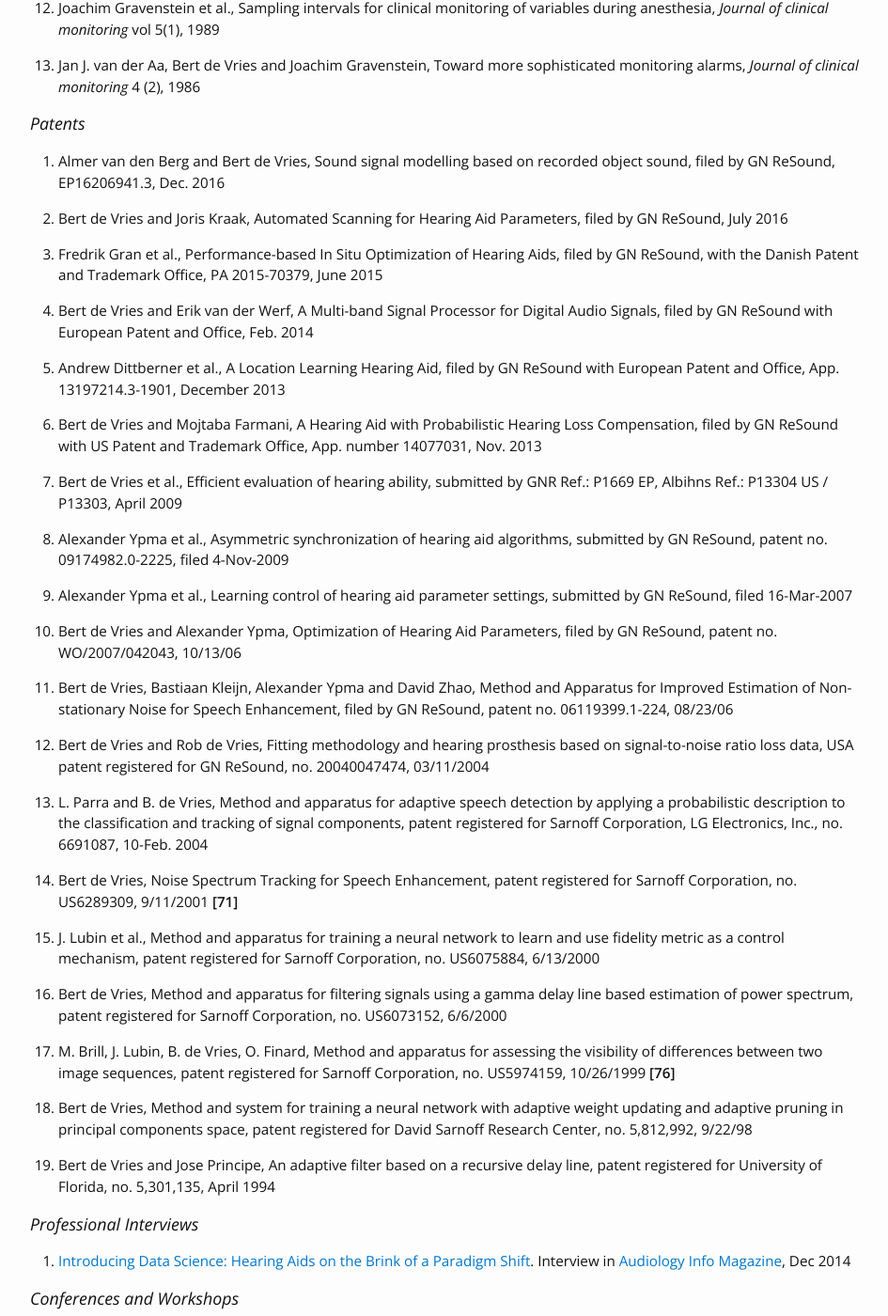
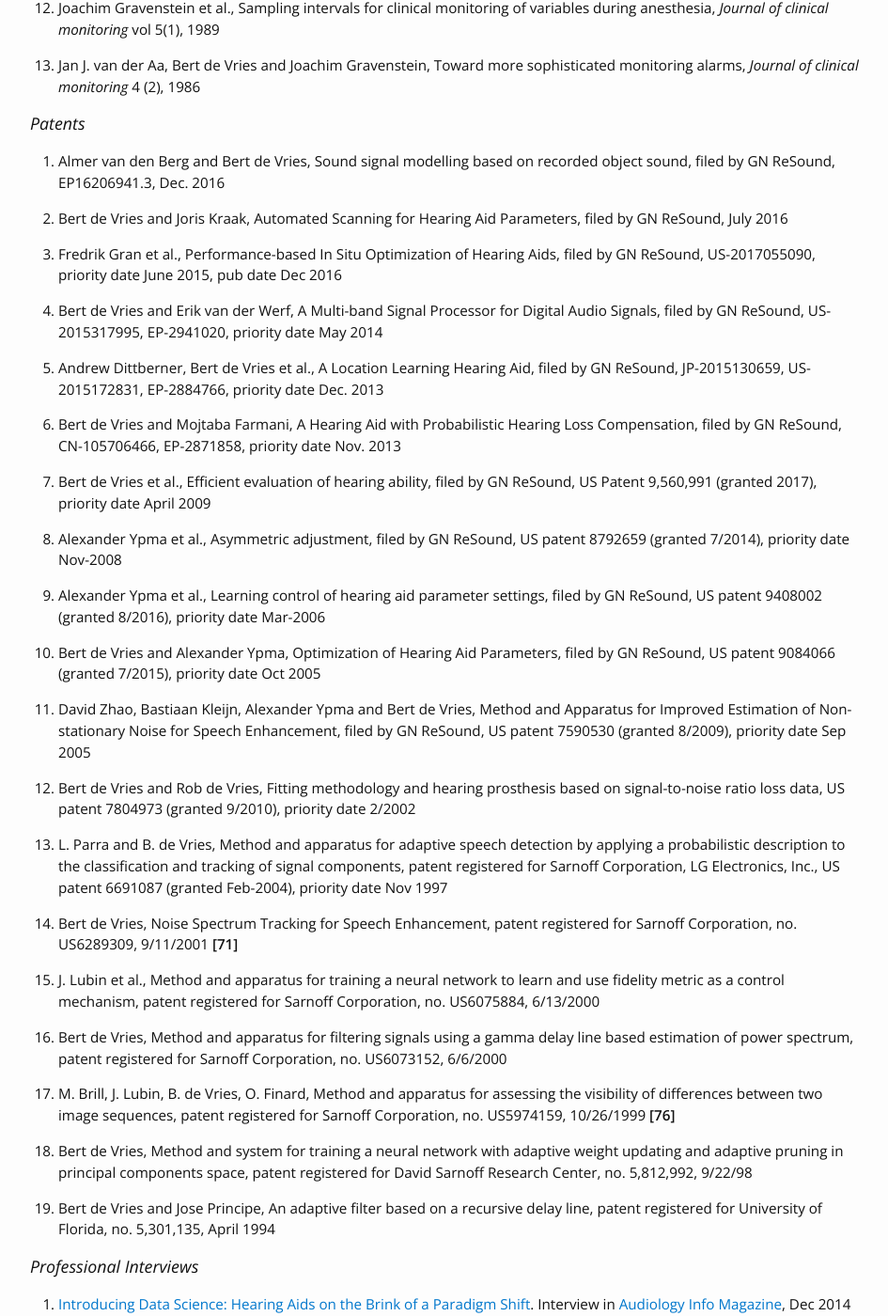
Before and after one commit to bertdv/bertdv.github.io, a Jekyll site: the page built from cv/bdevries-cv.md, in a window 1280 px wide and 1400 px high, scrolled down 6321 px. Shown: the whole window at 94% size, without its empty margins (163-1108 px from the left). Built offline with Jekyll 4.4.1, drawn with Linux system fonts in a browser that asks for light colours; some web fonts are replaced; our own code applies the rules of GitHub Pages for plain Markdown files.

Commit message:
updated CV w patents

```diff
--- a/cv/bdevries-cv.md
+++ b/cv/bdevries-cv.md
@@ -306,28 +306,27 @@
 
 1. Bert de Vries and Joris Kraak, Automated Scanning for Hearing Aid Parameters, filed by GN ReSound, July 2016
 
-1. Fredrik Gran et al., Performance-based In Situ Optimization of Hearing Aids, filed by GN ReSound, with the Danish Patent and Trademark Office, PA 2015-70379, June 2015
+1. Fredrik Gran et al., Performance-based In Situ Optimization of Hearing Aids, filed by GN ReSound, US-2017055090, priority date June 2015, pub date Dec 2016
 
-1. Bert de Vries and Erik van der Werf, A Multi-band Signal Processor for Digital Audio Signals, filed by GN ReSound with European Patent and Office, Feb. 2014
+1. Bert de Vries and Erik van der Werf, A Multi-band Signal Processor for Digital Audio Signals, filed by GN ReSound, US-2015317995, EP-2941020, priority date May 2014
 
-1. Andrew Dittberner et al., A Location Learning Hearing Aid, filed by GN ReSound with European Patent and Office, App. 13197214.3-1901, December 2013
+1. Andrew Dittberner, Bert de Vries et al., A Location Learning Hearing Aid, filed by GN ReSound, JP-2015130659, US-2015172831, EP-2884766, priority date Dec. 2013
 
-1. Bert de Vries and Mojtaba Farmani, A Hearing Aid with Probabilistic Hearing Loss Compensation, filed by GN ReSound with US Patent and Trademark Office, App. number 14077031, Nov. 2013
+1. Bert de Vries and Mojtaba Farmani, A Hearing Aid with Probabilistic Hearing Loss Compensation, filed by GN ReSound, CN-105706466, EP-2871858, priority date Nov. 2013
 
-1. Bert de Vries et al., Efficient evaluation of hearing ability, submitted by GNR Ref.: P1669 EP, Albihns Ref.: P13304 US / P13303, April 2009
+1. Bert de Vries et al., Efficient evaluation of hearing ability, filed by GN ReSound,  US Patent 9,560,991 (granted 2017), priority date April 2009
 
-1. Alexander Ypma et al., Asymmetric synchronization of hearing aid algorithms, submitted by GN ReSound, patent no. 09174982.0-2225, filed 4-Nov-2009
+1. Alexander Ypma et al., Asymmetric adjustment, filed by GN ReSound, US patent 8792659 (granted 7/2014), priority date Nov-2008
 
-1. Alexander Ypma et al., Learning control of hearing aid parameter settings, submitted by GN ReSound, filed 16-Mar-2007
+1. Alexander Ypma et al., Learning control of hearing aid parameter settings, filed by GN ReSound, US patent 9408002 (granted 8/2016), priority date Mar-2006
 
-1. Bert de Vries and Alexander Ypma, Optimization of Hearing Aid Parameters, filed by GN ReSound, patent no. WO/2007/042043, 10/13/06
+1. Bert de Vries and Alexander Ypma, Optimization of Hearing Aid Parameters, filed by GN ReSound, US patent 9084066 (granted 7/2015), priority date Oct 2005
 
-1. Bert de Vries, Bastiaan Kleijn, Alexander Ypma and David Zhao, Method and Apparatus for Improved Estimation of Non-stationary Noise for Speech Enhancement, filed by GN ReSound, patent no. 06119399.1-224, 08/23/06
+1. David Zhao, Bastiaan Kleijn, Alexander Ypma and Bert de Vries, Method and Apparatus for Improved Estimation of Non-stationary Noise for Speech Enhancement, filed by GN ReSound, US patent 7590530 (granted 8/2009), priority date Sep 2005
 
-1. Bert de Vries and Rob de Vries, Fitting methodology and hearing prosthesis based on signal-to-noise ratio loss data, USA patent registered for
-GN ReSound, no. 20040047474, 03/11/2004
+1. Bert de Vries and Rob de Vries, Fitting methodology and hearing prosthesis based on signal-to-noise ratio loss data, US patent 7804973 (granted 9/2010), priority date 2/2002
 
-1. L. Parra and B. de Vries, Method and apparatus for adaptive speech detection by applying a probabilistic description to the classification and tracking of signal components, patent registered for Sarnoff Corporation, LG Electronics, Inc., no. 6691087, 10-Feb. 2004
+1. L. Parra and B. de Vries, Method and apparatus for adaptive speech detection by applying a probabilistic description to the classification and tracking of signal components, patent registered for Sarnoff Corporation, LG Electronics, Inc., US patent 6691087 (granted Feb-2004), priority date Nov 1997
 
 1. Bert de Vries, Noise Spectrum Tracking for Speech Enhancement,
 patent registered for Sarnoff Corporation, no. US6289309,
```
Also changed, not shown: cv/bdevries-cv.html (+11 -11 lines), 3 other files.
